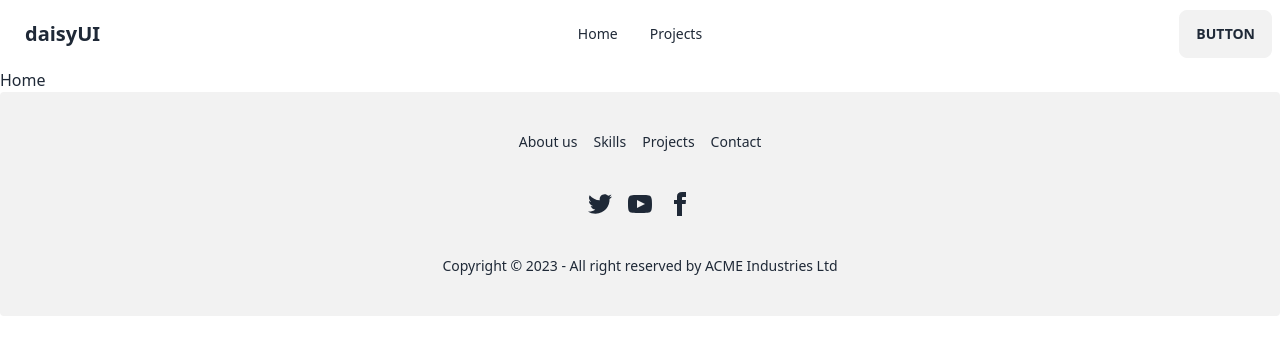
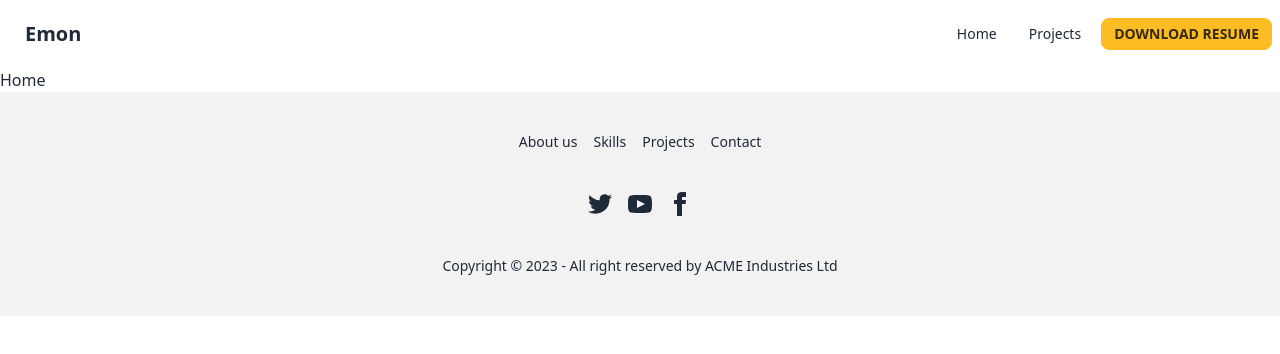
Before and after one commit to emon3455/portfolio, a React (Vite) app: page / in a window 1280 px wide. Shown: the top 354 px of the page. Built offline with nearby package versions, Linux system fonts and the light colour scheme.

Commit message:
downlad resume while clicking button done

```diff
--- a/src/components/Navbar.jsx
+++ b/src/components/Navbar.jsx
@@ -5,37 +5,24 @@ const Navbar = () => {
         <>
             <div className="navbar bg-base-100">
                 <div className="navbar-start">
-
                     <div className="dropdown">
-
-                        <label className="btn btn-ghost lg:hidden">
+                        <label tabIndex={0} className="btn btn-ghost lg:hidden">
                             <svg xmlns="http://www.w3.org/2000/svg" className="h-5 w-5" fill="none" viewBox="0 0 24 24" stroke="currentColor"><path strokeLinecap="round" strokeLinejoin="round" strokeWidth="2" d="M4 6h16M4 12h8m-8 6h16" /></svg>
                         </label>
-
-                        <ul className="menu menu-sm dropdown-content mt-3 z-[1] p-2 shadow bg-base-100 rounded-box w-52">
+                        <ul tabIndex={0} className="menu menu-sm dropdown-content mt-3 z-[1] p-2 shadow bg-base-100 rounded-box w-52">
                             <li><Link to="/">Home</Link></li>
                             <li><Link to="/projects">Projects</Link></li>
                         </ul>
-
                     </div>
-
-                    <a className="btn btn-ghost normal-case text-xl">daisyUI</a>
-
+                    <a className="btn btn-ghost normal-case text-xl">Emon</a>
                 </div>
 
-                <div className="navbar-center hidden lg:flex">
-
-                    <ul className="menu menu-horizontal px-1">
+                <div className="navbar-end">
+                    <ul className="menu menu-horizontal px-1  hidden lg:flex">
                         <li><Link to="/">Home</Link></li>
                         <li><Link to="/projects">Projects</Link></li>
                     </ul>
-
-                </div>
-
-                <div className="navbar-end">
-
-                    <a className="btn">Button</a>
-
+                    <a href="../../public/_RESUME(Emon)_.pdf" download className="btn btn-sm btn-warning font-bold">Download Resume</a>
                 </div>
             </div>
         </>
```
Also changed, not shown: 2 other files (tests, documents, lock files or other folders).
